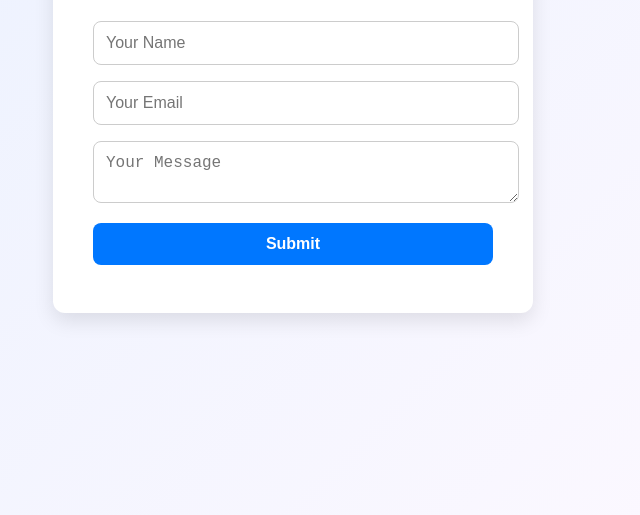
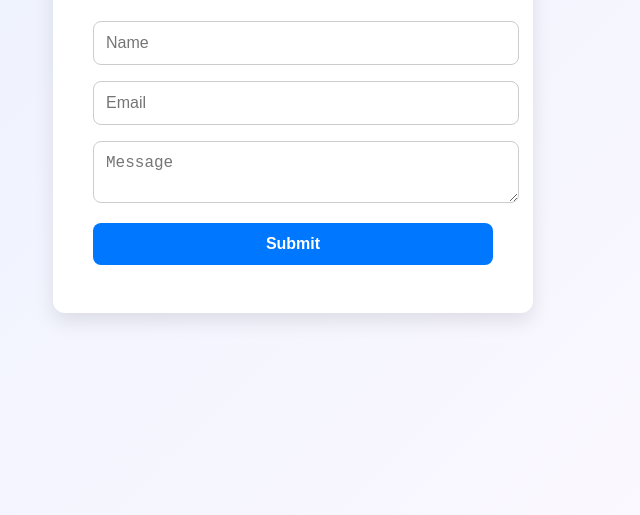
Before and after one commit to techgmp/promotions, a plain HTML site: page index.html in a window 1280 px wide. Shown: the part 285-800 px from the top of the page, without its empty margins (347-987 px from the left). Drawn offline with Linux system fonts and the light colour scheme.

Commit message:
Update index.html

```diff
--- a/index.html
+++ b/index.html
@@ -76,9 +76,9 @@
   <div class="form-container">
     <h2>Contact Us</h2>
     <form id="myForm">
-      <input type="text" name="name" placeholder="Your Name" required>
-      <input type="email" name="email" placeholder="Your Email" required>
-      <textarea name="message" placeholder="Your Message" required></textarea>
+      <input type="text" name="name" placeholder="Name" required><br>
+      <input type="email" name="email" placeholder="Email" required><br>
+      <textarea name="message" placeholder="Message" required></textarea><br>
       <button type="submit">Submit</button>
     </form>
     <p id="statusMsg"></p>
```
